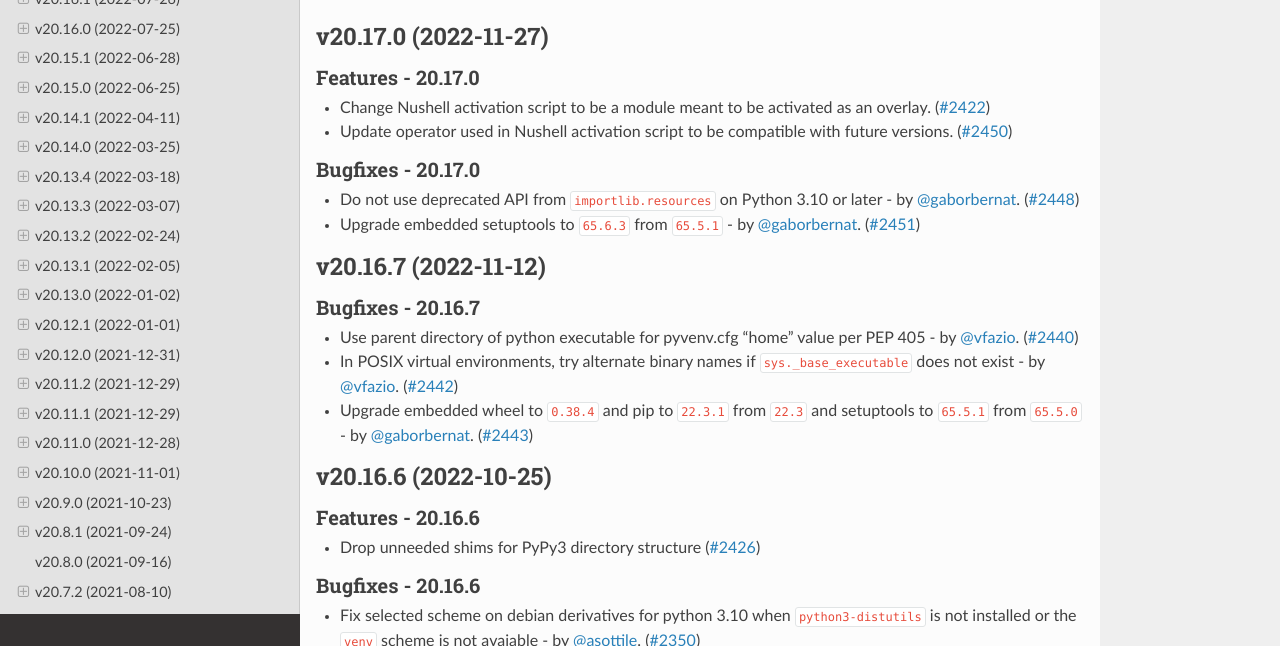
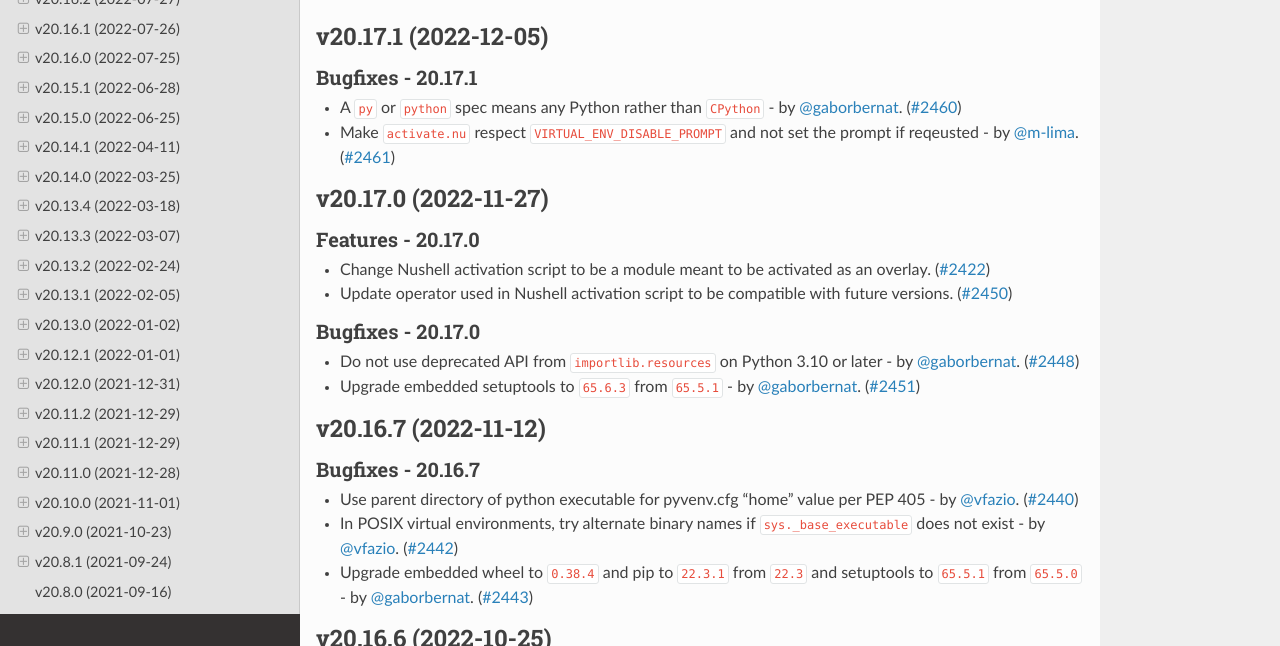
Before and after one commit to pypa/virtualenv, a Sphinx documentation site: the page built from docs/changelog.rst, in a window 1280 px wide and 900 px high, cut to the strip 254-900 px from the top of the window. Built offline with Sphinx 7.4.7 and the Read the Docs theme 2.0.0, drawn with Linux system fonts in a browser that asks for light colours; pages that are not in the unit, such as notebooks, are missing from menus; the version number could not be read and is left out; some of the changed text lies outside the part shown.

Commit message:
release 20.17.1

```diff
--- a/docs/changelog.rst
+++ b/docs/changelog.rst
@@ -4,6 +4,15 @@
 .. include:: _draft.rst
 
 .. towncrier release notes start
+
+v20.17.1 (2022-12-05)
+---------------------
+
+Bugfixes - 20.17.1
+~~~~~~~~~~~~~~~~~~
+- A ``py`` or ``python`` spec means any Python rather than ``CPython`` - by :user:`gaborbernat`. (`#2460 <https://github.com/pypa/virtualenv/issues/2460>`_)
+- Make ``activate.nu`` respect ``VIRTUAL_ENV_DISABLE_PROMPT`` and not set the prompt if reqeusted - by :user:`m-lima`. (`#2461 <https://github.com/pypa/virtualenv/issues/2461>`_)
+
 
 v20.17.0 (2022-11-27)
 ---------------------
--- a/docs/changelog/2460.bugfix.rst
+++ /dev/null
@@ -1 +0,0 @@
-A ``py`` or ``python`` spec means any Python rather than ``CPython`` - by :user:`gaborbernat`.
--- a/docs/changelog/2461.bugfix.rst
+++ /dev/null
@@ -1 +0,0 @@
-Make ``activate.nu`` respect ``VIRTUAL_ENV_DISABLE_PROMPT`` and not set the prompt if reqeusted - by :user:`m-lima`.
```
